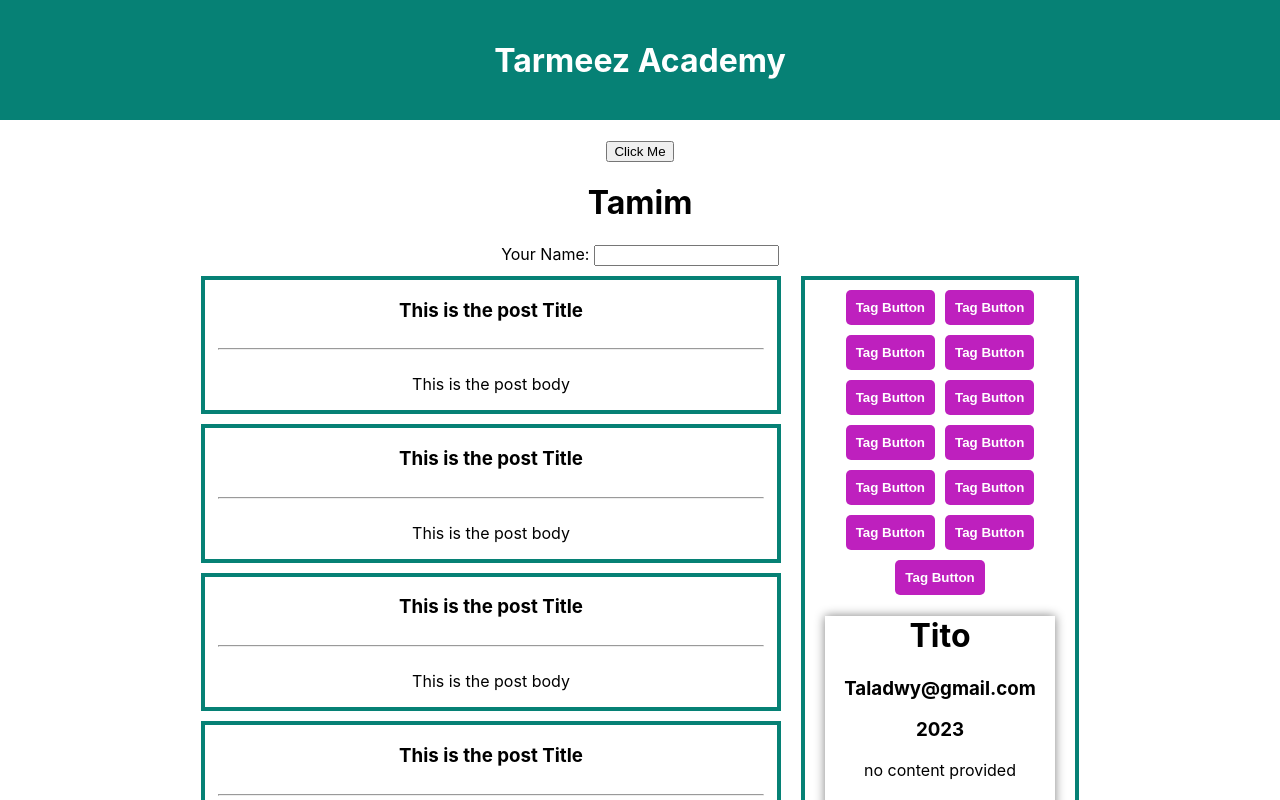
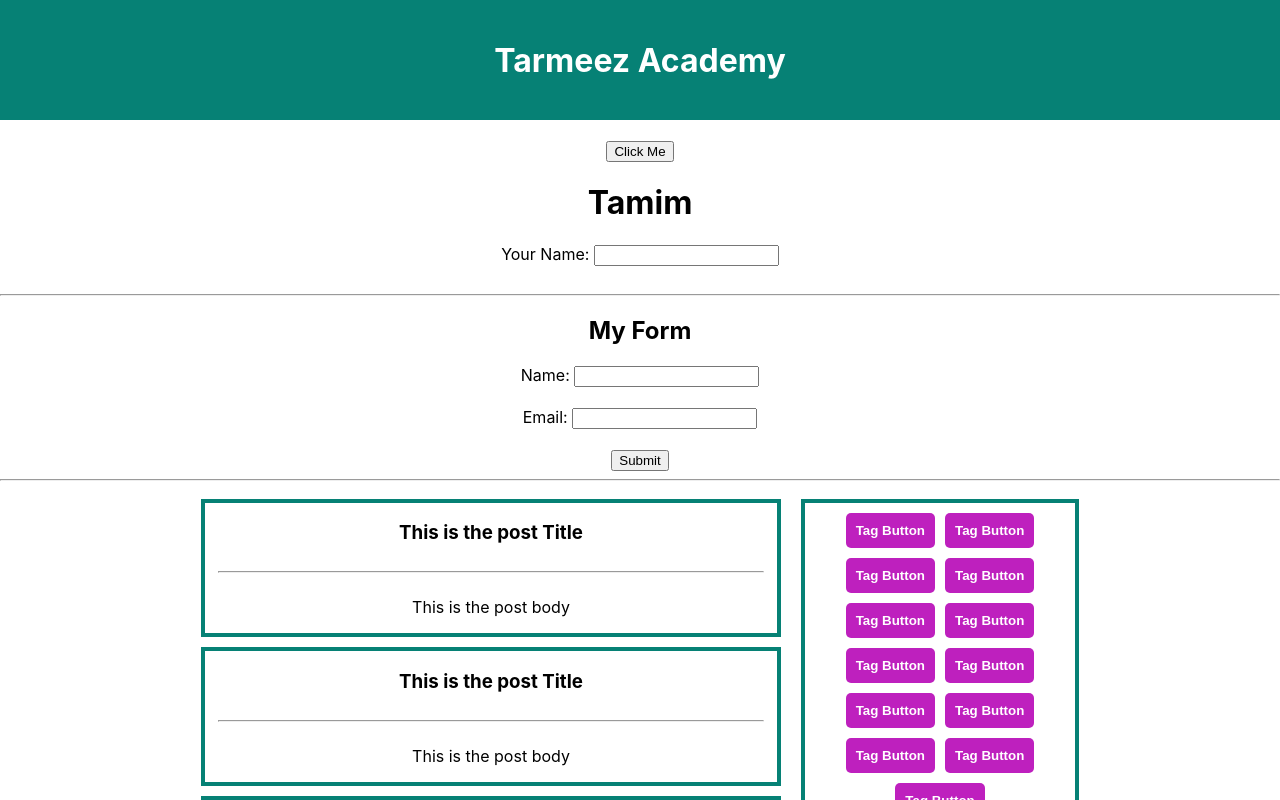
Before and after one commit to Isaladwy/react-revision, a React (Create React App) app: page / in a window 1280 px wide. Shown: the top 800 px of the page. Built offline with nearby package versions, Linux system fonts and the light colour scheme.

Commit message:
feat: add MyForm component and integrate it into App
Introduce a new MyForm component to handle form inputs and integrate it into the App component to enhance the user interface with a form submission feature.

```diff
--- a/src/App.js
+++ b/src/App.js
@@ -2,6 +2,7 @@
 import Article from './components/Article';
 import Header from './components/Header';
 import MyButton from './components/MyButton';
+import MyForm from './components/MyForm';
 import MyInput from './components/MyInput';
 import Posts from './components/Posts';
 import SideBar from './components/SideBar';
@@ -14,6 +15,8 @@
       <Header />
       <MyButton />
       <MyInput />
+      <br/>
+      <MyForm />
       <div className="main-container">
         <div className="posts-container">
           <Posts />
--- /dev/null
+++ b/src/components/MyForm.jsx
@@ -0,0 +1,21 @@
+function MyForm() {
+  return (
+    <form>
+      <hr />
+      <h2>My Form</h2>
+      <label>Name: </label>
+      <input type="text" />
+      <br />
+      <br />
+      <label>Email: </label>
+      <input type="email" />
+
+      <br />
+      <br />
+      <button>Submit</button>
+      <hr />
+    </form>
+  )
+}
+
+export default MyForm
```
